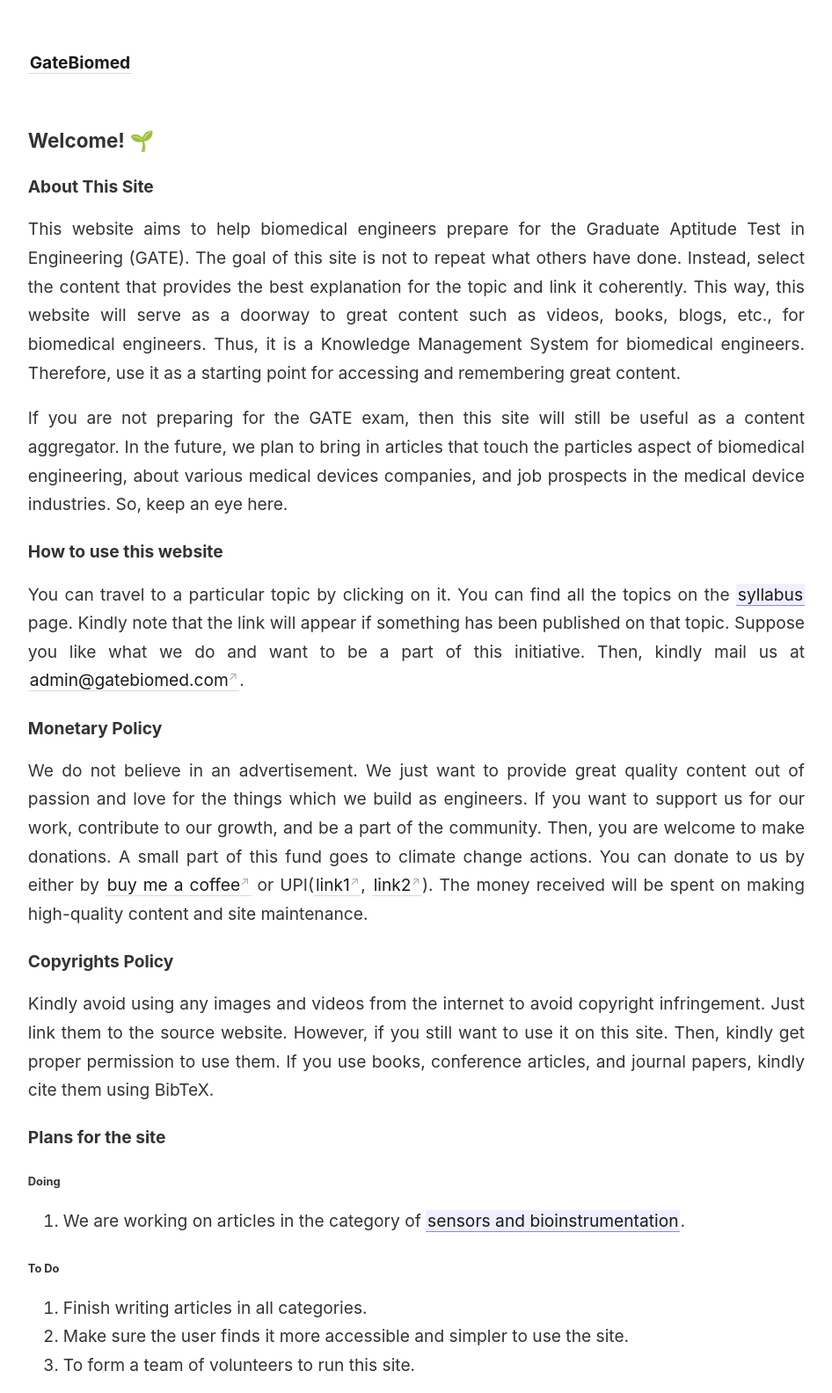
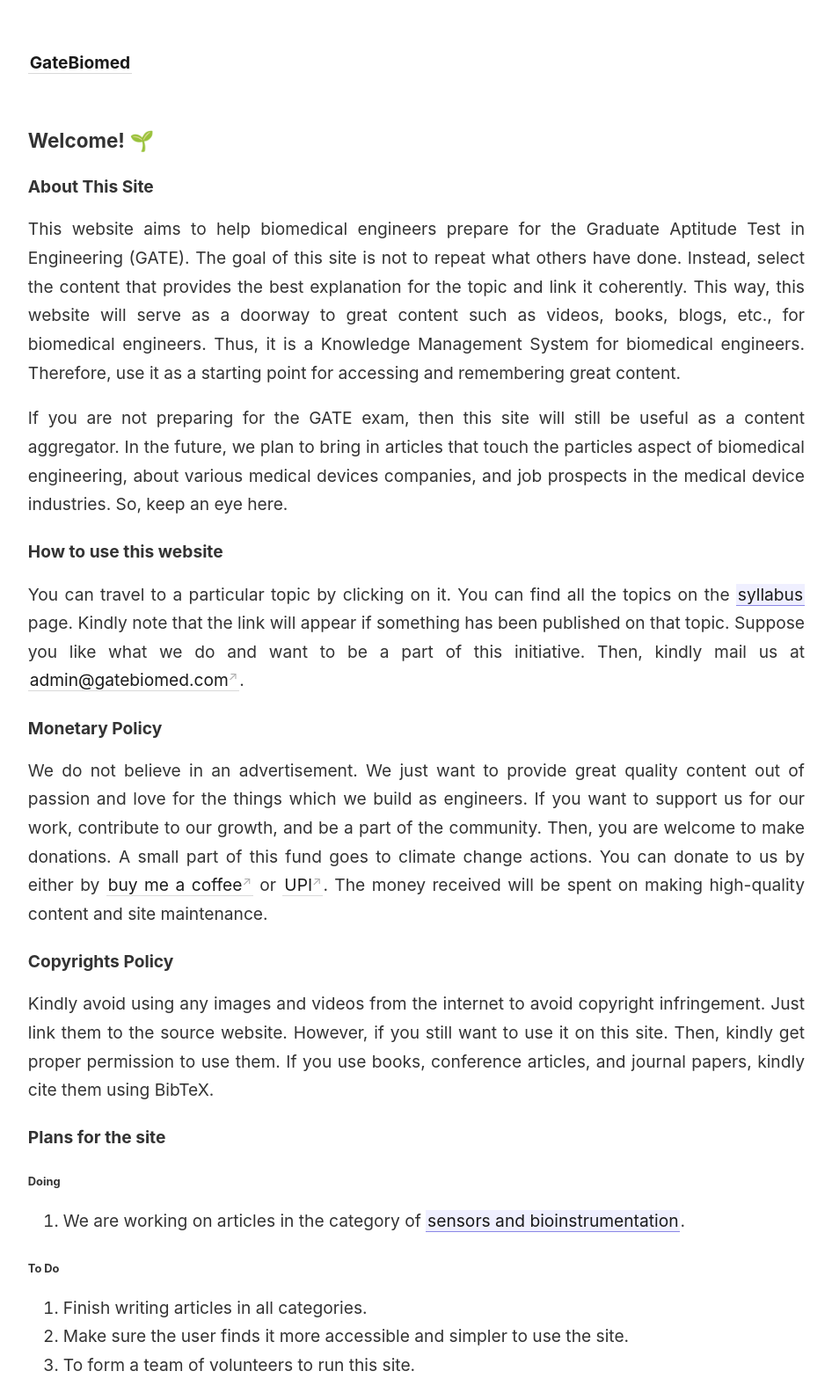
Before and after one commit to ajaygunalan/biomedrobo, a Jekyll site: the page built from _pages/index.md, in a window 1280 px wide, cut to the strip 0-1584 px from the top of the page. Shown: the whole strip at 88% size, without its empty margins (45-991 px from the left). Built offline with Jekyll 4.4.1, drawn with Linux system fonts in a browser that asks for light colours.

Commit message:
created upi page

```diff
--- a/_pages/index.md
+++ b/_pages/index.md
@@ -18,7 +18,7 @@ If you are not preparing for the GATE exam, then this site will still be useful
 You can travel to a particular topic by clicking on it. You can find all the topics on the [[syllabus]] page. Kindly note that the link will appear if something has been published on that topic. Suppose you like what we do and want to be a part of this initiative. Then, kindly mail us at [admin@gatebiomed.com](mailto:admin@gatebiomed.com).
 
 #### Monetary Policy
-We do not believe in an advertisement. We just want to provide great quality content out of passion and love for the things which we build as engineers. If you want to support us for our work, contribute to our growth, and be a part of the community. Then, you are welcome to make donations. A small part of this fund goes to climate change actions. You can donate to us by either by [buy me a coffee](https://www.buymeacoffee.com/gateBiomed) or UPI([link1](/assets/images/ajayUPI.jpeg), [link2](https://upayi.ml/ajay.gunalan@axisbank)). The money received will be spent on making high-quality content and site maintenance.
+We do not believe in an advertisement. We just want to provide great quality content out of passion and love for the things which we build as engineers. If you want to support us for our work, contribute to our growth, and be a part of the community. Then, you are welcome to make donations. A small part of this fund goes to climate change actions. You can donate to us by either by [buy me a coffee](https://www.buymeacoffee.com/gateBiomed) or [UPI](/upi). The money received will be spent on making high-quality content and site maintenance.
 
 #### Copyrights Policy
 Kindly avoid using any images and videos from the internet to avoid copyright infringement. Just link them to the source website. However, if you still want to use it on this site. Then, kindly get proper permission to use them. If you use books, conference articles, and journal papers, kindly cite them using BibTeX.
```
Also changed, not shown: _pages/upi.md (added, +14 -0 lines).
